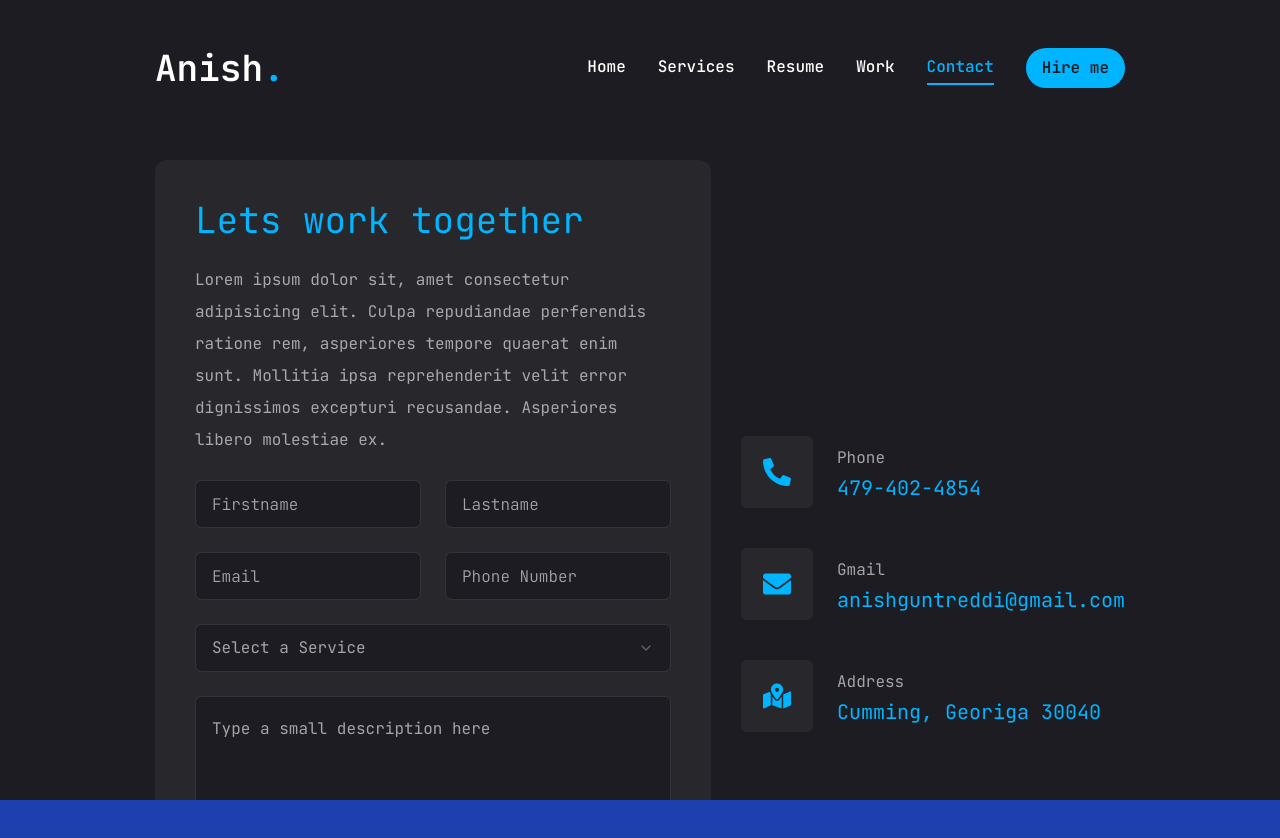
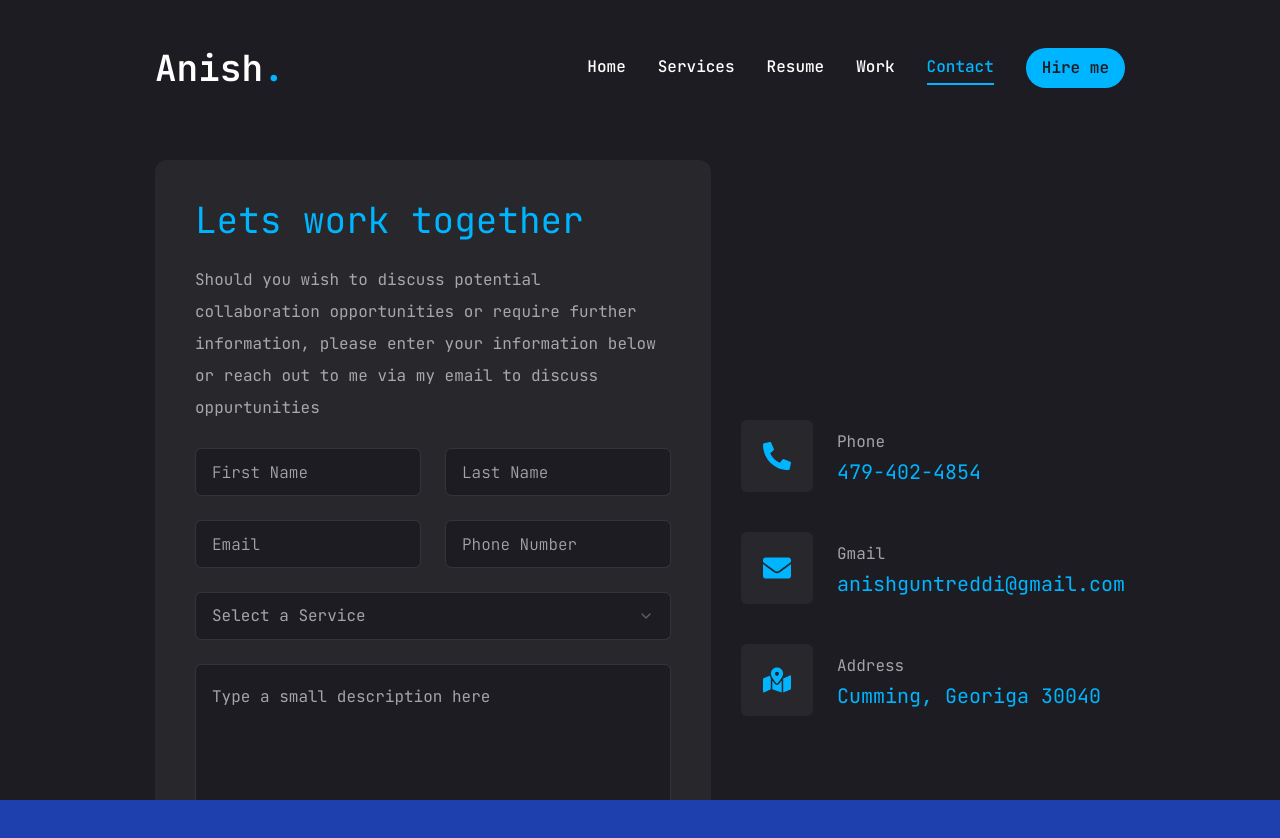
Before and after one commit to Anish-Guntreddi/PersonalWebsite, a Next.js app: page /contact in a window 1280 px wide. Shown: the top 838 px of the page. Built offline with nearby package versions, Linux system fonts and the light colour scheme.

Commit message:
Added Download functionality and Socials

```diff
--- a/app/contact/page.jsx
+++ b/app/contact/page.jsx
@@ -41,12 +41,12 @@ function Contact() {
           <div className='xl:h-[54%] order-2 xl:order-none'>
             <form className='flex flex-col gap-6 p-10 bg-[#27272c] rounded-xl'>
               <h3 className='text-4xl text-accent'>Lets work together</h3>
-              <p className='text-white/60'>Lorem ipsum dolor sit, amet consectetur adipisicing elit. Culpa repudiandae perferendis ratione rem, asperiores tempore quaerat enim sunt. Mollitia ipsa reprehenderit velit error dignissimos excepturi recusandae. Asperiores libero molestiae ex.</p>
+              <p className='text-white/60'>Should you wish to discuss potential collaboration opportunities or require further information, please enter your information below or reach out to me via my email to discuss oppurtunities</p>
               <div className='grid grid-cols-1 md:grid-cols-2 gap-6'>
-                <Input type="firstname" placeholder="Firstname"/>
-                <Input type="firstname" placeholder="Lastname"/>
-                <Input type="firstname" placeholder="Email"/>
-                <Input type="firstname" placeholder="Phone Number"/>
+                <Input type="firstname" placeholder="First Name"/>
+                <Input type="lastname" placeholder="Last Name"/>
+                <Input type="email" placeholder="Email"/>
+                <Input type="phonenumber" placeholder="Phone Number"/>
               </div>
               {/*Select*/}
               <Select>
--- a/app/page.jsx
+++ b/app/page.jsx
@@ -1,13 +1,19 @@
+"use client"
 import React from "react"
 import {Button} from '@/components/ui/button'
 import {FiDownload} from 'react-icons/fi'
 import Socials from "@/components/Socials"
 import Photo from "@/components/Photo"
 import Stats from "@/components/Stats"
+import Link from "next/link"
+
 
 
 
 export default function Home() {
+
+
+
   return <section className="h-full">
     <div className="container mx-auto h-full">
       <div className="flex flex-col xl:flex-row items-center justify-between xl:pt-8 xl:pb-24">
@@ -20,10 +26,12 @@ export default function Home() {
             <p className="max-w-[500px] mb-9 text-white/80">Hello! I am Anish Guntreddi. As a first-generation student at the University of Miami, I have a strong passion for education and exploring the dynamic intersection of different disciplines. <br/> <br/> My academic focus is on Comprehensive Computer Science, Data Science, Artificial Intelligence, and also a Major in Math with Applied Statistics.</p>
             {/*Socials*/}
             <div className="flex flex-col xl:flex-row items-center gap-8">
+              <Link href="./AnishResume3.pdf" target="_blank" alt="resume" rel="noopener noreferrer">
               <Button variant="outline" size="lg" className="uppercase flex items-center gap-2">
                 <span>Download CV/Resume</span>
                 <FiDownload className="text-xl"/>
               </Button>
+              </Link>
               <div className="mb-8 xl:mb-0">
                 <Socials containerStyles="flex gap-6" iconStyles="w-9 h-9 border border-accent rounded-full flex justify-center items-center text-accent text-base hover:bg-accent hover:text-primary hover:transition-all duration-500"/>
               </div>
--- a/components/Socials.jsx
+++ b/components/Socials.jsx
@@ -3,8 +3,8 @@ import Link from 'next/link'
 import {FaGithub, FaLinkedinIn} from 'react-icons/fa'
 
 const socials = [
-    {icon: <FaGithub/>, path: ""},
-    {icon: <FaLinkedinIn/>, path: ""},
+    {icon: <FaGithub/>, path: "https://github.com/Anish-Guntreddi"},
+    {icon: <FaLinkedinIn/>, path: "https://www.linkedin.com/in/anish-guntreddi-409450204/"},
 ]
 
 function Socials({containerStyles, iconStyles}) {
@@ -12,7 +12,7 @@ function Socials({containerStyles, iconStyles}) {
     <div className={containerStyles}>
         {socials.map((item, index) => {
             return(
-                <Link key={index} href={item.path} className={iconStyles}>
+                <Link target="_blank" key={index} href={item.path} className={iconStyles}>
                     {item.icon}
                 </Link>
             )
--- a/package.json
+++ b/package.json
@@ -15,6 +15,7 @@
     "@radix-ui/react-slot": "^1.1.0",
     "@radix-ui/react-tabs": "^1.1.0",
     "@radix-ui/react-tooltip": "^1.1.2",
+    "axios": "^1.7.4",
     "class-variance-authority": "^0.7.0",
     "clsx": "^2.1.1",
     "framer-motion": "^11.3.24",
```
Also changed, not shown: 2 other files (tests, documents, lock files or other folders).
